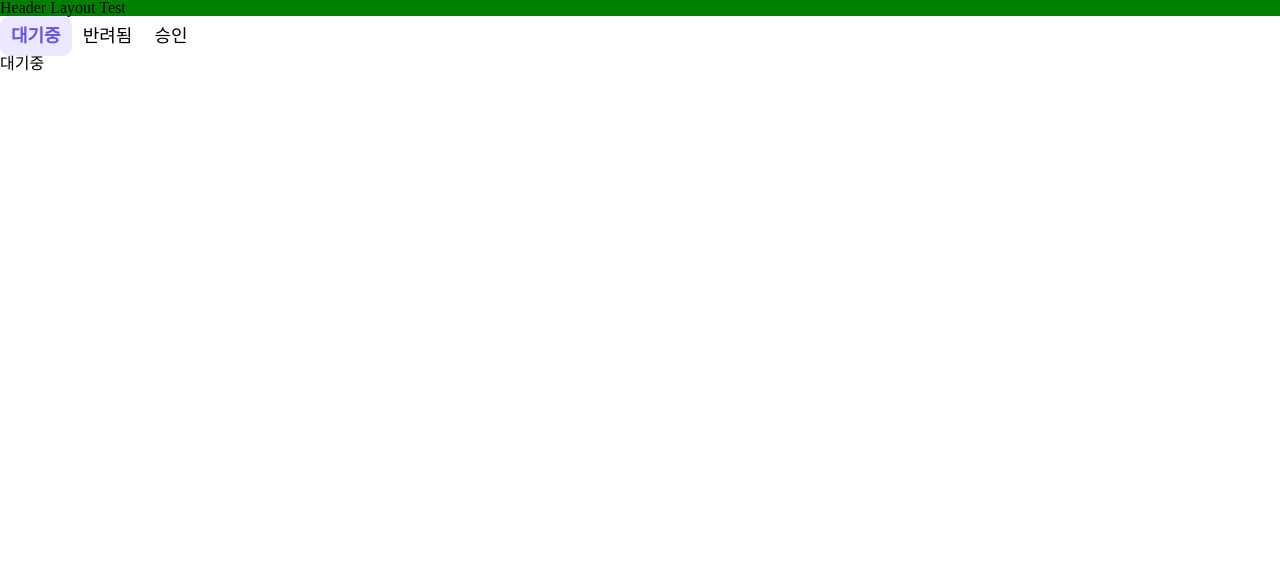
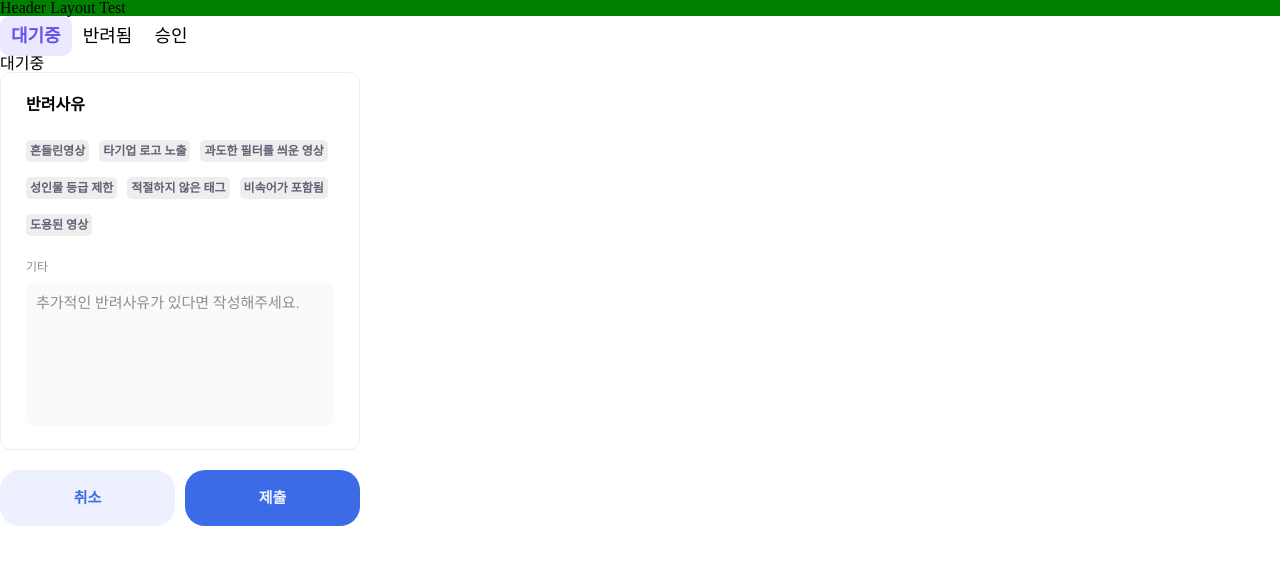
Before and after one commit to StockfolioOfficial/stockcontent-monitor-demo-front, a React (Create React App) app: page /confirm-contents in a window 1280 px wide. Shown: the top 564 px of the page. Built offline with nearby package versions, Linux system fonts and the light colour scheme; a web font is replaced by a local one.

Commit message:
코드 리뷰 후 수정 완료 - #22

```diff
--- a/src/components/molecules/DetailDeniedReason.tsx
+++ b/src/components/molecules/DetailDeniedReason.tsx
@@ -1,5 +1,4 @@
-import * as React from 'react';
-import { useState } from 'react';
+import React, { useState } from 'react';
 import styled, { css } from 'styled-components';
 import TextBtn from '../atoms/textBtn';
 import BaseLayoutProps from '../types/BaseLayoutProps';
@@ -124,13 +123,13 @@ export default function DetailDeniedReason(props: CheckBoxProps): JSX.Element {
     },
   ];
 
-  const [isCheckedArr, setIsCheckedArr] = useState(
+  const [isCheckedArr, setIsCheckedArr] = useState<boolean[]>(
     Array(reasons.length).fill(false)
   );
 
   const changeCheck = (idx: number): void => {
     setIsCheckedArr(prev => {
-      const newArr = [...prev];
+      let newArr = [...prev];
       newArr[idx] = !newArr[idx];
       return newArr;
     });
--- a/src/pages/ConfirmContents/index.tsx
+++ b/src/pages/ConfirmContents/index.tsx
@@ -4,6 +4,7 @@ import useConfirmContentsParams, {
 } from '../../hooks/pathParams/useConfirmContentsParams';
 import HStackLayout from '../../components/atoms/layouts/HStackLayout';
 import MainTab from '../../components/molecules/MainTab';
+import DetailDeniedReason from '../../components/molecules/DetailDeniedReason';
 
 export default function ConfirmContentsPage() {
   const { type, setType } = useConfirmContentsParams();
@@ -27,6 +28,7 @@ export default function ConfirmContentsPage() {
     <VStackLayout>
       <HStackLayout>{mainTabType.map(renderTypeButton)}</HStackLayout>
       <h1>{type}</h1>
+      <DetailDeniedReason />
     </VStackLayout>
   );
 }
```
